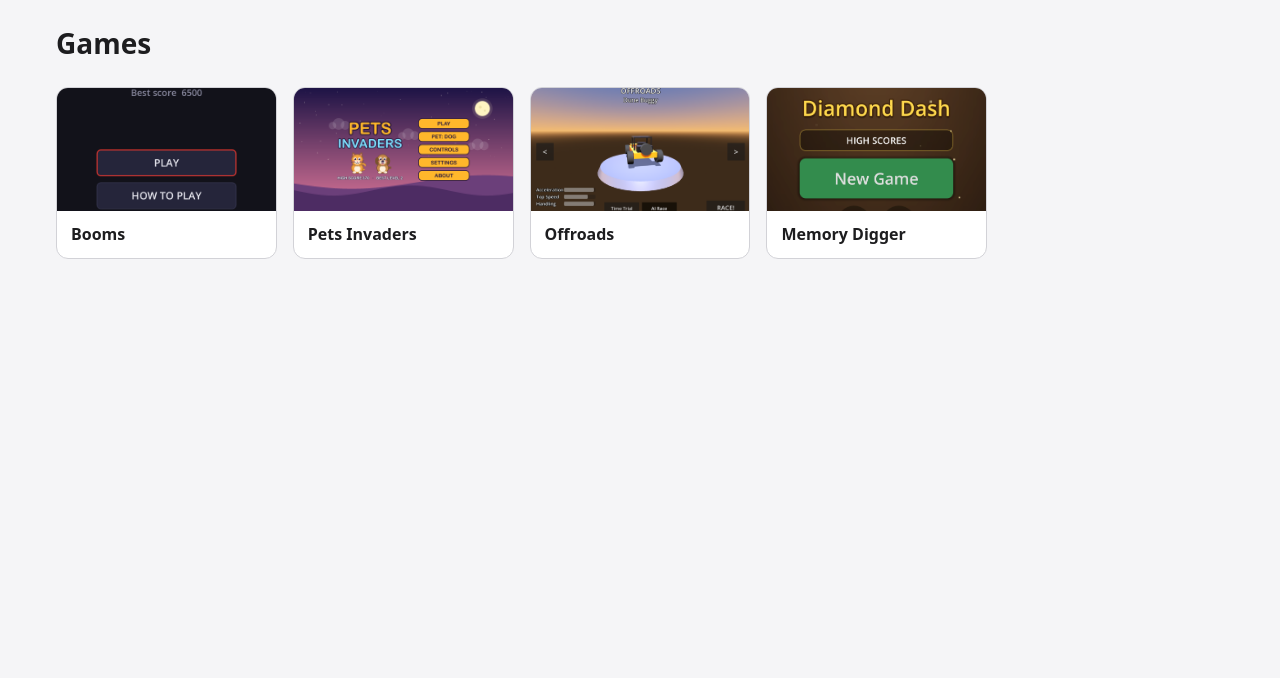
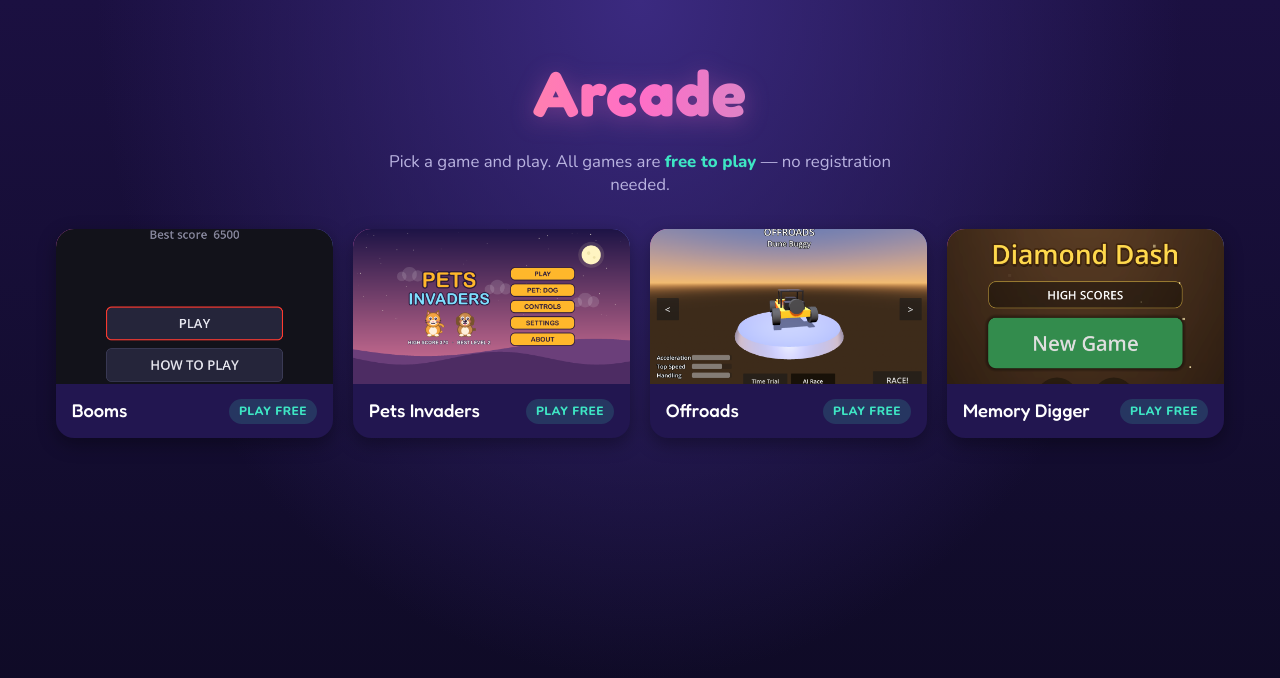
Before and after one commit to ran1979/games, a plain HTML site: page index.html in a window 1280 px wide. Drawn offline with nearby package versions, Linux system fonts and the light colour scheme.

Commit message:
Restyle showcase as casual arcade and add free-to-play tagline
Dark gradient theme, playful Fredoka/Nunito fonts, rounded cards with
hover play button, and a hero line saying all games are free with no
registration needed. Missing thumbnails fall back to a gradient with
the game's initial.

Co-Authored-By: Claude Haiku 5.5 <noreply@anthropic.com>

```diff
--- a/index.html
+++ b/index.html
@@ -3,12 +3,16 @@
 <head>
   <meta charset="utf-8">
   <meta name="viewport" content="width=device-width, initial-scale=1">
-  <title>Games</title>
+  <title>Arcade</title>
+  <link rel="preconnect" href="https://fonts.googleapis.com">
+  <link rel="preconnect" href="https://fonts.gstatic.com" crossorigin>
+  <link href="https://fonts.googleapis.com/css2?family=Fredoka:wght@500;700&family=Nunito:wght@400;600;800&display=swap" rel="stylesheet">
   <link rel="stylesheet" href="style.css">
 </head>
 <body>
-  <header class="site-header">
-    <h1>Games</h1>
+  <header class="hero">
+    <h1>Arcade</h1>
+    <p class="tagline">Pick a game and play. All games are <strong>free to play</strong> &mdash; no registration needed.</p>
   </header>
 
   <main>
@@ -36,19 +40,39 @@
       const thumb = document.createElement('div');
       thumb.className = 'thumb';
 
+      // Fallback art when there is no thumbnail: first letter of the title.
+      const fallback = document.createElement('span');
+      fallback.className = 'fallback';
+      fallback.textContent = game.title.charAt(0);
+      thumb.append(fallback);
+
       const img = document.createElement('img');
       img.alt = '';
       img.loading = 'lazy';
       img.src = `games/${encodeURIComponent(game.slug)}/thumbnail.png`;
-      // Missing thumbnail: drop the <img> so the placeholder shows through.
+      // Missing thumbnail: drop the <img> so the fallback art shows through.
       img.onerror = () => img.remove();
       thumb.append(img);
+
+      const play = document.createElement('span');
+      play.className = 'play';
+      play.setAttribute('aria-hidden', 'true');
+      play.textContent = '▶';
+      thumb.append(play);
+
+      const info = document.createElement('div');
+      info.className = 'info';
 
       const title = document.createElement('span');
       title.className = 'title';
       title.textContent = game.title;
 
-      a.append(thumb, title);
+      const tag = document.createElement('span');
+      tag.className = 'tag';
+      tag.textContent = 'Play free';
+
+      info.append(title, tag);
+      a.append(thumb, info);
       li.append(a);
       return li;
     }
@@ -60,7 +84,7 @@
       })
       .then(games => {
         if (!games.length) {
-          showStatus('No games yet.');
+          showStatus('No games yet. Check back soon!');
           return;
         }
         grid.append(...games.map(makeCard));
--- a/style.css
+++ b/style.css
@@ -1,23 +1,13 @@
 :root {
-  --bg: #f5f5f7;
-  --surface: #ffffff;
-  --text: #1d1d1f;
-  --muted: #6e6e73;
-  --border: #d2d2d7;
-  --accent: #0071e3;
-  --placeholder: #e8e8ed;
-}
-
-@media (prefers-color-scheme: dark) {
-  :root {
-    --bg: #111114;
-    --surface: #1c1c21;
-    --text: #f5f5f7;
-    --muted: #98989d;
-    --border: #2c2c33;
-    --accent: #2997ff;
-    --placeholder: #26262d;
-  }
+  --bg-1: #1b1041;
+  --bg-2: #0d0a22;
+  --surface: #221650;
+  --text: #ffffff;
+  --muted: #b9b3e0;
+  --accent-1: #ff6ec7;
+  --accent-2: #ffd23f;
+  --accent-3: #3ee6c4;
+  --radius: 18px;
 }
 
 * {
@@ -26,33 +16,59 @@
 
 body {
   margin: 0;
-  background: var(--bg);
+  min-height: 100vh;
+  background:
+    radial-gradient(ellipse at top, #3b2a80 0%, transparent 60%),
+    linear-gradient(180deg, var(--bg-1), var(--bg-2)) fixed;
   color: var(--text);
-  font-family: system-ui, -apple-system, "Segoe UI", Roboto, sans-serif;
+  font-family: "Nunito", system-ui, -apple-system, "Segoe UI", Roboto, sans-serif;
   line-height: 1.4;
 }
 
-.site-header {
-  padding: 24px 16px 8px;
-  max-width: 1200px;
-  margin: 0 auto;
+/* Hero */
+
+.hero {
+  text-align: center;
+  padding: 48px 16px 24px;
 }
 
-.site-header h1 {
+.hero h1 {
   margin: 0;
-  font-size: 1.75rem;
+  font-family: "Fredoka", "Nunito", sans-serif;
+  font-weight: 700;
+  font-size: clamp(2.5rem, 8vw, 4rem);
+  letter-spacing: 1px;
+  background: linear-gradient(90deg, var(--accent-2), var(--accent-1), var(--accent-3));
+  -webkit-background-clip: text;
+  background-clip: text;
+  color: transparent;
+  filter: drop-shadow(0 4px 12px rgba(255, 110, 199, 0.3));
 }
+
+.tagline {
+  margin: 12px auto 0;
+  max-width: 560px;
+  color: var(--muted);
+  font-size: 1.05rem;
+}
+
+.tagline strong {
+  color: var(--accent-3);
+}
+
+/* Layout */
 
 main {
   max-width: 1200px;
   margin: 0 auto;
-  padding: 16px;
+  padding: 8px 16px 48px;
 }
 
 .status {
   color: var(--muted);
-  margin: 32px 0;
+  margin: 40px 0;
   text-align: center;
+  font-size: 1.1rem;
 }
 
 .grid {
@@ -60,33 +76,38 @@ main {
   margin: 0;
   padding: 0;
   display: grid;
-  grid-template-columns: repeat(auto-fill, minmax(220px, 1fr));
-  gap: 16px;
+  grid-template-columns: repeat(auto-fill, minmax(230px, 1fr));
+  gap: 20px;
 }
 
+/* Card */
+
 .card {
-  display: block;
+  position: relative;
+  display: flex;
+  flex-direction: column;
   height: 100%;
   background: var(--surface);
-  border: 1px solid var(--border);
-  border-radius: 12px;
+  border-radius: var(--radius);
   overflow: hidden;
   color: inherit;
   text-decoration: none;
-  transition: transform 0.15s ease, border-color 0.15s ease;
+  box-shadow: 0 6px 18px rgba(0, 0, 0, 0.35);
+  transition: transform 0.2s ease, box-shadow 0.2s ease;
 }
 
 .card:hover,
 .card:focus-visible {
-  transform: translateY(-3px);
-  border-color: var(--accent);
+  transform: translateY(-6px) scale(1.02);
+  box-shadow: 0 16px 32px rgba(255, 110, 199, 0.35);
   outline: none;
 }
 
 .thumb {
   position: relative;
   aspect-ratio: 16 / 9;
-  background: var(--placeholder);
+  background: linear-gradient(135deg, var(--accent-1), #7a5cff 55%, var(--accent-3));
+  overflow: hidden;
 }
 
 .thumb img {
@@ -95,11 +116,86 @@ main {
   width: 100%;
   height: 100%;
   object-fit: cover;
+  transition: transform 0.3s ease;
+}
+
+.card:hover .thumb img {
+  transform: scale(1.06);
+}
+
+.fallback {
+  position: absolute;
+  inset: 0;
+  display: grid;
+  place-items: center;
+  font-family: "Fredoka", sans-serif;
+  font-size: 4rem;
+  font-weight: 700;
+  color: rgba(255, 255, 255, 0.85);
+}
+
+/* Play button overlay */
+
+.play {
+  position: absolute;
+  top: 50%;
+  left: 50%;
+  width: 56px;
+  height: 56px;
+  display: grid;
+  place-items: center;
+  padding-left: 4px;
+  border-radius: 50%;
+  background: var(--accent-2);
+  color: #1b1041;
+  font-size: 1.3rem;
+  transform: translate(-50%, -50%) scale(0.6);
+  opacity: 0;
+  transition: opacity 0.2s ease, transform 0.2s ease;
+  box-shadow: 0 6px 16px rgba(0, 0, 0, 0.4);
+}
+
+.card:hover .play,
+.card:focus-visible .play {
+  opacity: 1;
+  transform: translate(-50%, -50%) scale(1);
+}
+
+/* Info */
+
+.info {
+  display: flex;
+  align-items: center;
+  justify-content: space-between;
+  gap: 10px;
+  padding: 14px 16px;
 }
 
 .title {
-  display: block;
-  padding: 12px 14px;
-  font-weight: 600;
+  font-family: "Fredoka", sans-serif;
+  font-weight: 500;
+  font-size: 1.15rem;
   overflow-wrap: anywhere;
 }
+
+.tag {
+  flex-shrink: 0;
+  padding: 4px 10px;
+  border-radius: 999px;
+  background: rgba(62, 230, 196, 0.15);
+  color: var(--accent-3);
+  font-size: 0.75rem;
+  font-weight: 800;
+  text-transform: uppercase;
+  letter-spacing: 0.5px;
+}
+
+/* Respect reduced motion */
+
+@media (prefers-reduced-motion: reduce) {
+  .card,
+  .card .thumb img,
+  .play {
+    transition: none;
+  }
+}
```
